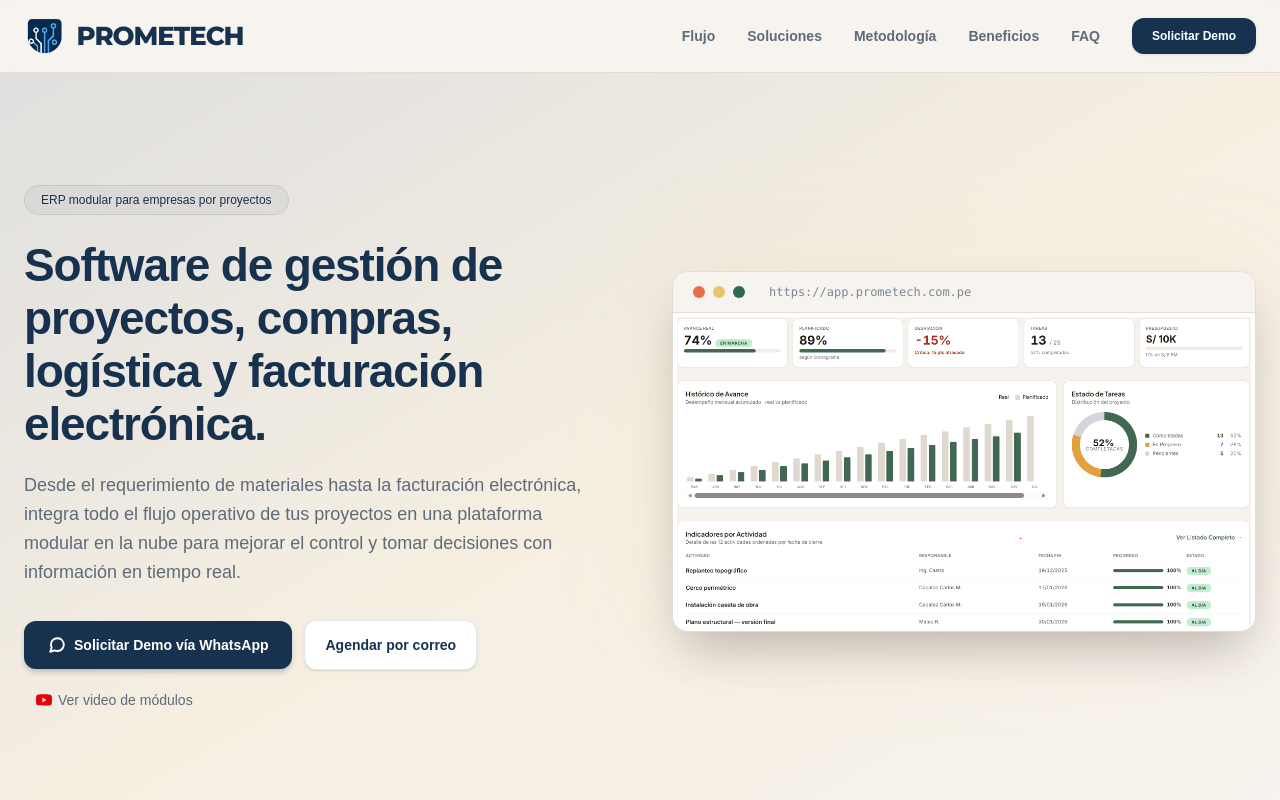
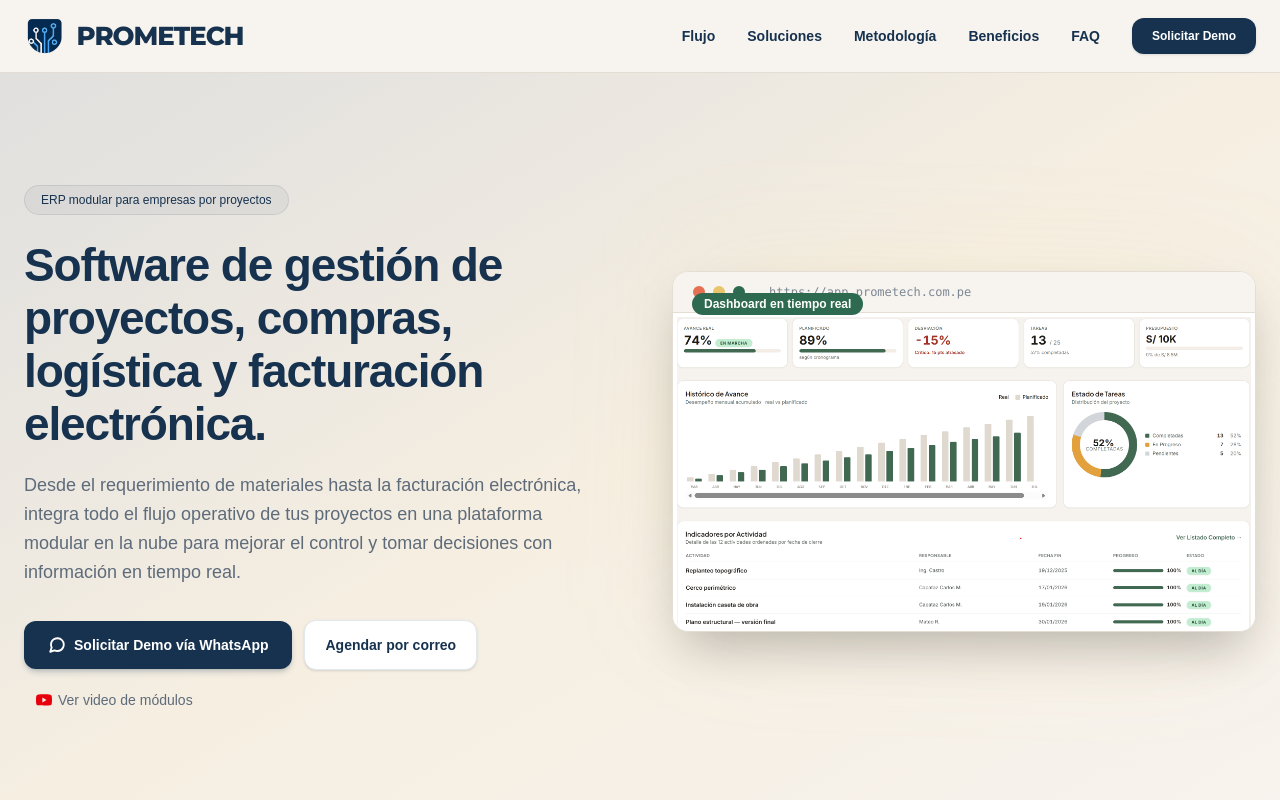
Before and after one commit to alexandermerino-prometech/landing-page, a Next.js app: page / in a window 1280 px wide. Shown: the top 800 px of the page. Built offline with nearby package versions, Linux system fonts and the light colour scheme.

Commit message:
fixing Navbar.tsx

```diff
--- a/app/components/Hero.tsx
+++ b/app/components/Hero.tsx
@@ -1,5 +1,6 @@
 // components/Hero.tsx
 import Image from "next/image";
+import { motion } from "framer-motion";
 
 export default function Hero() {
   return (
@@ -60,7 +61,26 @@ export default function Hero() {
         <div className="lg:col-span-6 relative w-full flex items-center justify-center">
           <div className="absolute inset-0 bg-[#E9C46A]/10 rounded-3xl blur-3xl transform rotate-2 scale-95 -z-10" />
 
-          <div className="rounded-2xl border border-[#E4DDD4] bg-[#FFFDF9] shadow-2xl overflow-hidden w-full flex flex-col transition-transform duration-500 hover:scale-[1.01]">
+          <motion.div
+            initial={{
+                opacity:0,
+                scale:0.92,
+                y:30
+            }}
+            whileInView={{
+                opacity:1,
+                scale:1,
+                y:0
+            }}
+            viewport={{
+                once:true
+            }}
+            transition={{
+                duration:0.8,
+                ease:"easeOut"
+            }}
+            className="rounded-2xl border border-[#E4DDD4] bg-[#FFFDF9] shadow-2xl overflow-hidden"
+          >
             <div className="border-b border-[#E4DDD4] px-5 py-3 flex items-center gap-2 bg-[#F7F3EE] flex-shrink-0">
               <div className="w-3 h-3 rounded-full bg-[#E76F51]" />
               <div className="w-3 h-3 rounded-full bg-[#E9C46A]" />
@@ -81,7 +101,21 @@ export default function Hero() {
                 className="w-full h-auto object-contain"
               />
             </div>
+
+            <div className="absolute top-5 left-5">
+              <span className="rounded-full
+                              bg-[#2D6A4F]
+                              text-white
+                              px-3
+                              py-1
+                              text-xs
+                              font-semibold">
+
+                  Dashboard en tiempo real
+              </span>
+
           </div>
+          </motion.div>
         </div>
       </div>
     </section>
--- a/app/components/Navbar.tsx
+++ b/app/components/Navbar.tsx
@@ -1,6 +1,6 @@
 "use client";
 
-import { useState } from "react";
+import { useState, useEffect } from "react";
 import { Montserrat } from "next/font/google";
 import Image from "next/image";
 import Link from "next/link";
@@ -25,6 +25,34 @@ const sections = [
 export default function Navbar() {
     const [menuMovilAbierto, setMenuMovilAbierto] = useState(false);
 
+    const [activeSection, setActiveSection] = useState("flujo");
+
+    useEffect(() => {
+
+        const observer = new IntersectionObserver(
+            (entries) => {
+            entries.forEach((entry) => {
+                if (entry.isIntersecting) {
+                setActiveSection(entry.target.id);
+                }
+            });
+            },
+            {
+            threshold: 0.5,
+            }
+        );
+
+        sections.forEach((id) => {
+            const section = document.getElementById(id);
+            if (section) {
+            observer.observe(section);
+            }
+        });
+
+        return () => observer.disconnect();
+
+        }, []);
+
     return (
             <section className="sticky top-0 z-50 border-b border-[#E4DDD4] bg-[#F7F3EE]/90 backdrop-blur-md">
                 <div className="max-w-7xl mx-auto px-6 py-4 flex items-center justify-between">
@@ -44,11 +72,16 @@ export default function Navbar() {
                   </Link>
 
                   <nav className="hidden md:flex items-center gap-8 text-sm font-semibold text-[#5E6B7A]">
-                    <Link href="#flujo" className="hover:text-[#16324F] transition-colors duration-200">Flujo</Link>
-                    <Link href="#soluciones" className="hover:text-[#16324F] transition-colors duration-200">Soluciones</Link>
-                    <Link href="#metodologia" className="hover:text-[#16324F] transition-colors duration-200">Metodología</Link>
-                    <Link href="#beneficios" className="hover:text-[#16324F] transition-colors duration-200">Beneficios</Link>
-                    <Link href="#faq" className="hover:text-[#16324F] transition-colors duration-200">FAQ</Link>
+                    <Link href="#flujo" className={`transition-colors duration-200 ${
+                            activeSection === "flujo"? "text-[#16324F] font-bold": "text-[#5E6B7A] hover:text-[#16324F]"}`}>Flujo</Link>
+                    <Link href="#soluciones" className={`transition-colors duration-200 ${
+                            activeSection === "flujo"? "text-[#16324F] font-bold": "text-[#5E6B7A] hover:text-[#16324F]"}`}>Soluciones</Link>
+                    <Link href="#metodologia" className={`transition-colors duration-200 ${
+                            activeSection === "flujo"? "text-[#16324F] font-bold": "text-[#5E6B7A] hover:text-[#16324F]"}`}>Metodología</Link>
+                    <Link href="#beneficios" className={`transition-colors duration-200 ${
+                            activeSection === "flujo"? "text-[#16324F] font-bold": "text-[#5E6B7A] hover:text-[#16324F]"}`}>Beneficios</Link>
+                    <Link href="#faq" className={`transition-colors duration-200 ${
+                            activeSection === "flujo"? "text-[#16324F] font-bold": "text-[#5E6B7A] hover:text-[#16324F]"}`}>FAQ</Link>
                     <Link href="#contacto" className="bg-[#16324F] text-white px-5 py-2.5 rounded-xl text-xs font-bold hover:bg-[#1d436a] hover:-translate-y-0.5 transition-all duration-300 shadow-sm shadow-[#16324F]/10">
                       Solicitar Demo
                     </Link>
```
